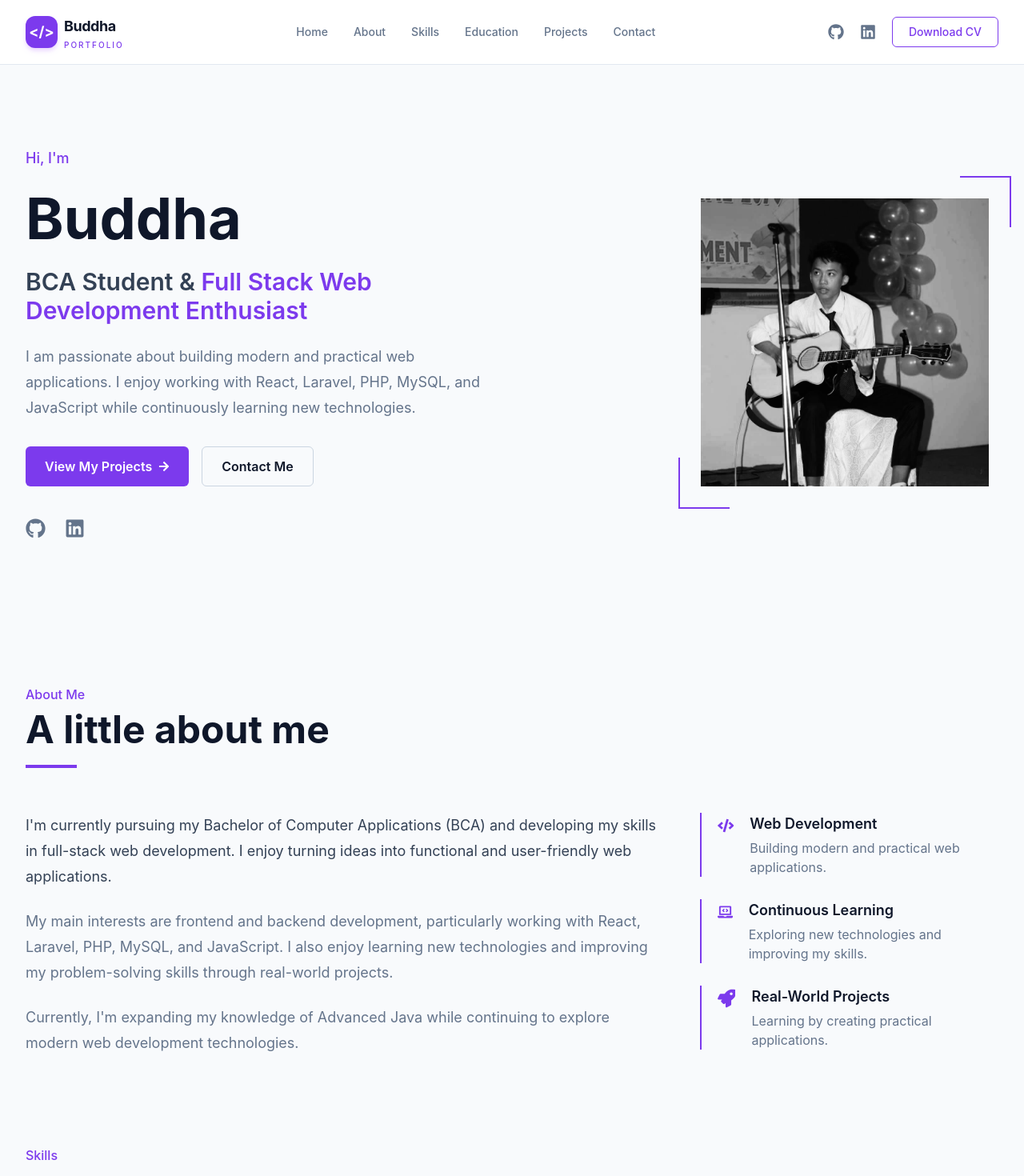
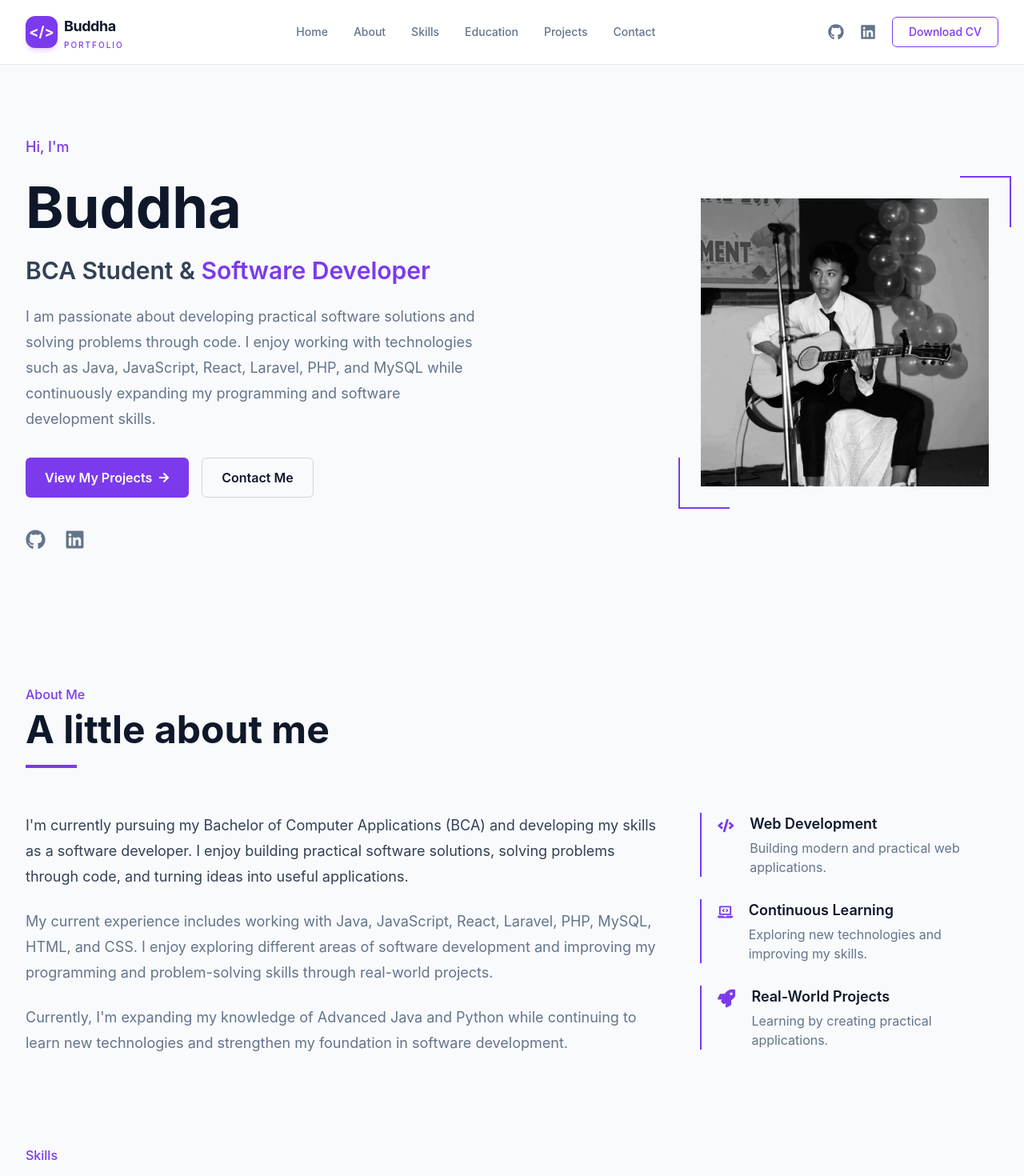
Before and after one commit to buddhamagar-09/my-portfolio, a React (Vite) app in the folder my-portfolio/: page / in a window 1280 px wide. Shown: the top 1470 px of the page at 80% size. Built offline with nearby package versions, Linux system fonts and the light colour scheme.

Commit message:
information changed

```diff
--- a/my-portfolio/src/Components/About.jsx
+++ b/my-portfolio/src/Components/About.jsx
@@ -4,12 +4,8 @@ import { motion } from "framer-motion";
 
 function About() {
   return (
-    <section
-      id="about"
-      className="bg-[#F8FAFC] text-[#0F172A] py-14"
-    >
+    <section id="about" className="bg-[#F8FAFC] text-[#0F172A] py-14">
       <div className="max-w-7xl mx-auto px-6 lg:px-8">
-
         {/* Section Heading */}
         <motion.div
           initial={{ opacity: 0, y: 40 }}
@@ -18,19 +14,14 @@ function About() {
           transition={{ duration: 0.7 }}
           className="mb-14"
         >
-          <p className="text-[#7C3AED] font-medium mb-2">
-            About Me
-          </p>
+          <p className="text-[#7C3AED] font-medium mb-2">About Me</p>
 
-          <h2 className="text-4xl md:text-5xl font-bold">
-            A little about me
-          </h2>
+          <h2 className="text-4xl md:text-5xl font-bold">A little about me</h2>
 
           <div className="w-16 h-1 bg-[#7C3AED] mt-5" />
         </motion.div>
 
         <div className="grid grid-cols-1 lg:grid-cols-3 gap-12">
-
           {/* Main About Text */}
           <motion.div
             initial={{ opacity: 0, y: 40 }}
@@ -40,23 +31,24 @@ function About() {
             className="lg:col-span-2"
           >
             <p className="text-[#334155] text-lg leading-8 mb-6">
-              I'm currently pursuing my Bachelor of Computer Applications
-              (BCA) and developing my skills in full-stack web development.
-              I enjoy turning ideas into functional and user-friendly web
-              applications.
+              I'm currently pursuing my Bachelor of Computer Applications (BCA)
+              and developing my skills as a software developer. I enjoy building
+              practical software solutions, solving problems through code, and
+              turning ideas into useful applications.
             </p>
 
             <p className="text-[#64748B] text-lg leading-8 mb-6">
-              My main interests are frontend and backend development,
-              particularly working with React, Laravel, PHP, MySQL, and
-              JavaScript. I also enjoy learning new technologies and
-              improving my problem-solving skills through real-world
+              My current experience includes working with Java, JavaScript,
+              React, Laravel, PHP, MySQL, HTML, and CSS. I enjoy exploring
+              different areas of software development and improving my
+              programming and problem-solving skills through real-world
               projects.
             </p>
 
             <p className="text-[#64748B] text-lg leading-8">
-              Currently, I'm expanding my knowledge of Advanced Java while
-              continuing to explore modern web development technologies.
+              Currently, I'm expanding my knowledge of Advanced Java and Python
+              while continuing to learn new technologies and strengthen my
+              foundation in software development.
             </p>
           </motion.div>
 
@@ -68,7 +60,6 @@ function About() {
             transition={{ duration: 0.7, delay: 0.15 }}
             className="space-y-7"
           >
-
             {/* Highlight 1 */}
             <div className="flex items-start gap-5 border-l-2 border-[#7C3AED] pl-5">
               <FaCode className="text-[#7C3AED] text-2xl mt-1" />
@@ -113,7 +104,6 @@ function About() {
                 </p>
               </div>
             </div>
-
           </motion.div>
         </div>
       </div>
--- a/my-portfolio/src/Components/Hero.jsx
+++ b/my-portfolio/src/Components/Hero.jsx
@@ -46,9 +46,7 @@ function Hero() {
               className="text-2xl md:text-3xl font-semibold text-[#334155] mt-4"
             >
               BCA Student &{" "}
-              <span className="text-[#7C3AED]">
-                Full Stack Web Development Enthusiast
-              </span>
+              <span className="text-[#7C3AED]">Software Developer</span>
             </motion.h2>
 
             {/* Description */}
@@ -58,9 +56,11 @@ function Hero() {
               transition={{ duration: 0.7, delay: 0.5 }}
               className="text-[#64748B] text-lg leading-8 max-w-xl mt-6"
             >
-              I am passionate about building modern and practical web
-              applications. I enjoy working with React, Laravel, PHP, MySQL, and
-              JavaScript while continuously learning new technologies.
+              I am passionate about developing practical software solutions and
+              solving problems through code. I enjoy working with technologies
+              such as Java, JavaScript, React, Laravel, PHP, and MySQL while
+              continuously expanding my programming and software development
+              skills.
             </motion.p>
 
             {/* Buttons */}
```
